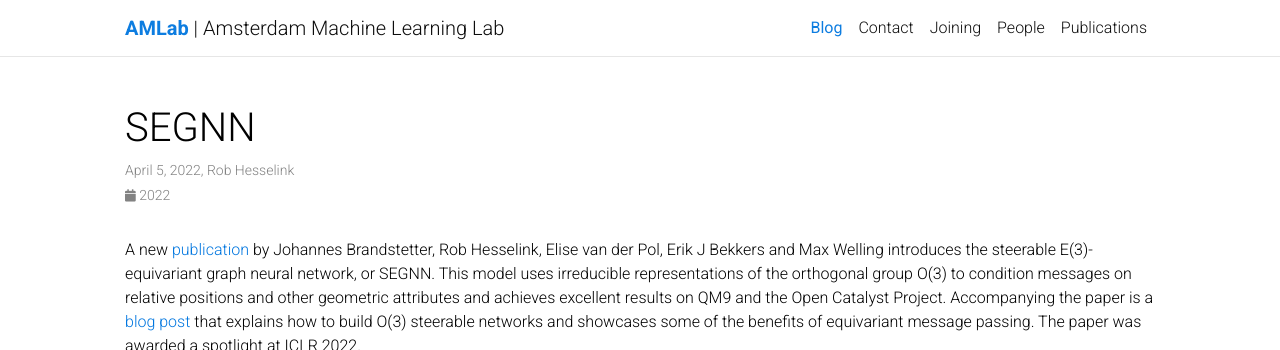
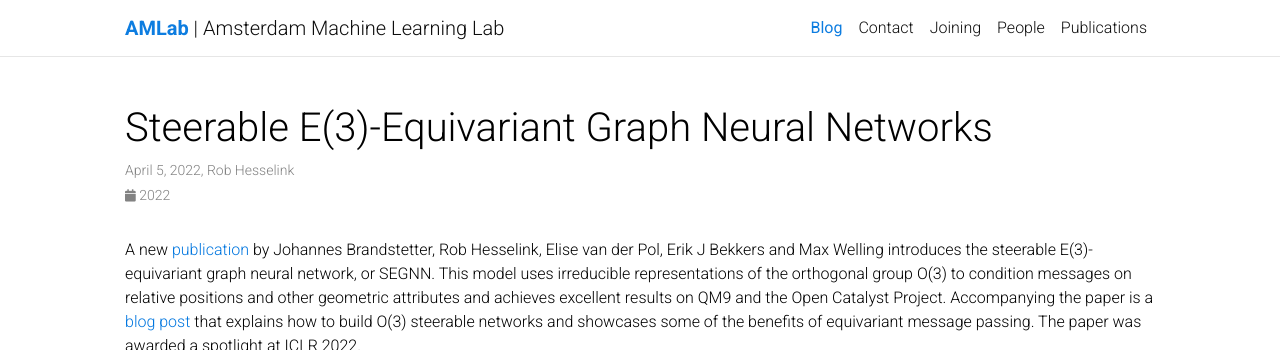
Before and after one commit to AMLab-Amsterdam/AMLab-Amsterdam.github.io, a Jekyll site: the page built from _posts/2022-04-05-segnn.md, in a window 1280 px wide, cut to the strip 0-350 px from the top of the page. Built offline with Jekyll 4.4.1, drawn with Linux system fonts in a browser that asks for light colours; comment, search, counter and statistics services are not loaded; a style sheet for code colours, icons or effects is not loaded.

Commit message:
Expand title and fix image url for Rob's blog post

```diff
--- a/_posts/2022-04-05-segnn.md
+++ b/_posts/2022-04-05-segnn.md
@@ -1,8 +1,8 @@
 ---
 layout: post
-title: SEGNN
+title: Steerable E(3)-Equivariant Graph Neural Networks
 description: |
-   An E(3) steerable graph neural network for molecular data
+   Read about our work on E(3)-steerable graph neural networks for molecular data.
 author: Rob Hesselink
 date: 2022-04-05 8:00:00+0100
 ---
@@ -10,4 +10,4 @@
 
 A new [publication](https://arxiv.org/abs/2110.02905) by Johannes Brandstetter, Rob Hesselink, Elise van der Pol, Erik J Bekkers and Max Welling introduces the steerable E(3)-equivariant graph neural network, or SEGNN. This model uses irreducible representations of the orthogonal group O(3) to condition messages on relative positions and other geometric attributes and achieves excellent results on QM9 and the Open Catalyst Project. Accompanying the paper is a [blog post](https://robdhess.github.io/Steerable-E3-GNN/) that explains how to build O(3) steerable networks and showcases some of the benefits of equivariant message passing. The paper was awarded a spotlight at ICLR 2022.
 
-![SEGNN](https://github.com/RobDHess/Steerable-E3-GNN/blob/gh-pages/assets/forward_pass_faster_larger.gif)
+![SEGNN](https://raw.githubusercontent.com/RobDHess/Steerable-E3-GNN/gh-pages/assets/forward_pass_faster_larger.gif)
```
